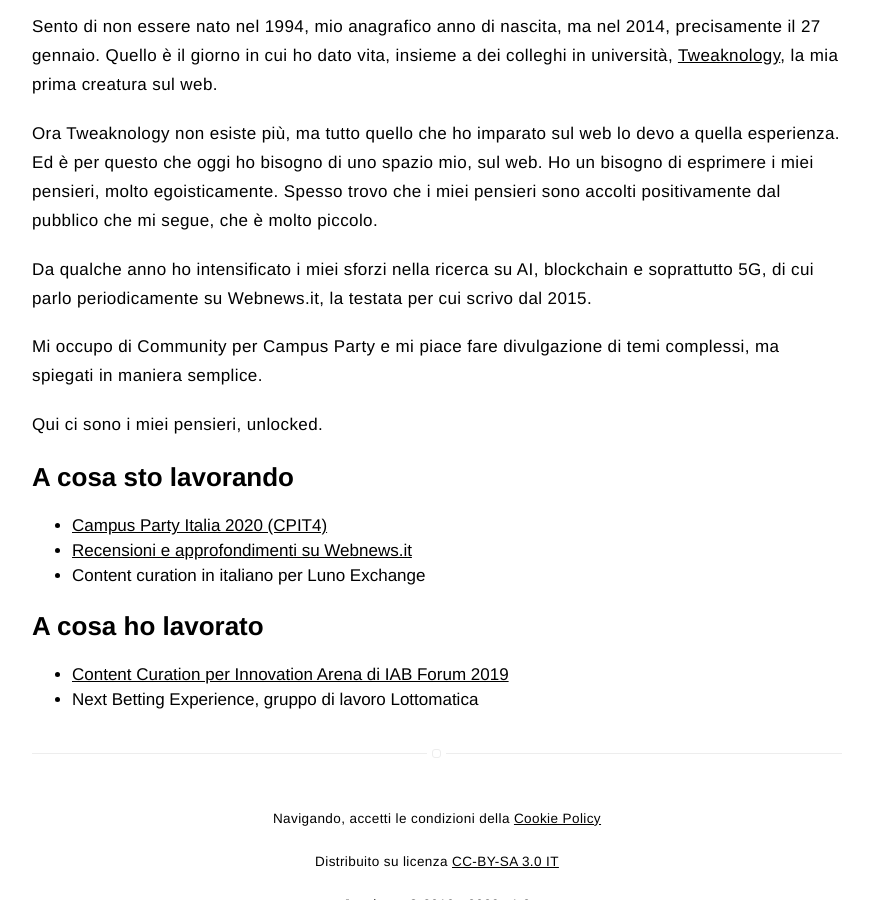
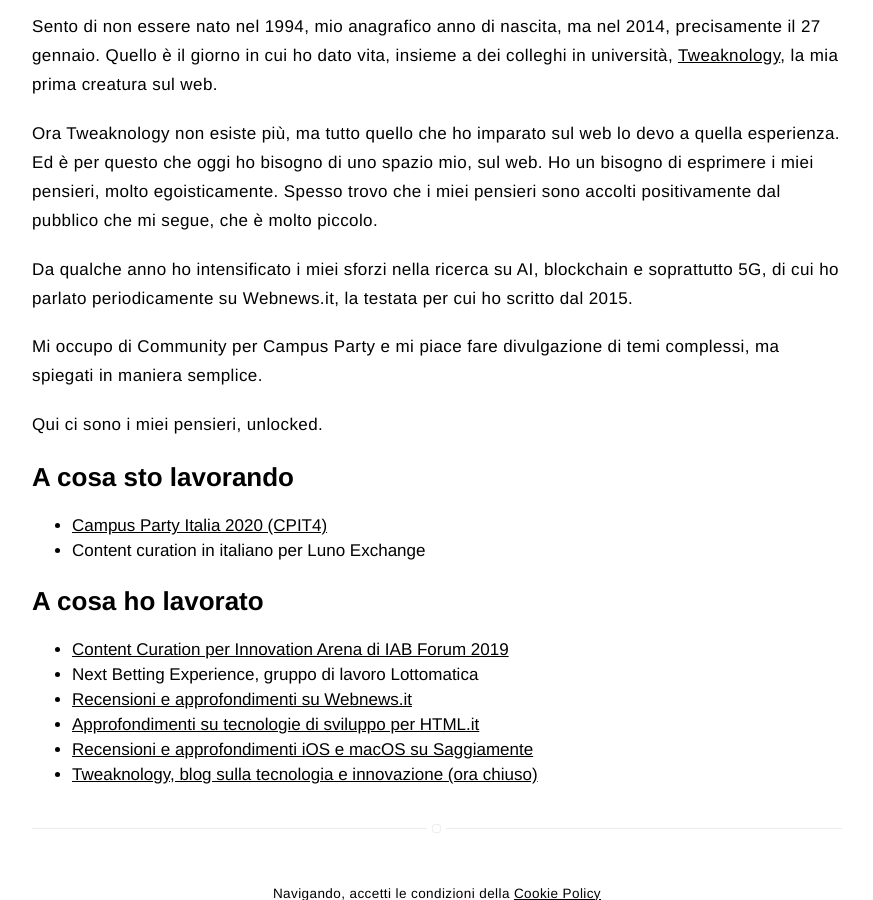
Before and after one commit to iJaack/Jaack, a Jekyll site: the page built from about.md, in a window 1280 px wide and 900 px high, scrolled down 837 px. Shown: the whole window, without its empty margins (203-1076 px from the left). Built offline with Jekyll 4.4.1, drawn with Linux system fonts in a browser that asks for light colours; comment, search, counter and statistics services are not loaded.

Commit message:
Pubblicazione post ‘Configurare pinning dati IPFS’
Aggiunte 5 foto e aggiornata posizione delle guide da Progetti a Blog
Aggiornata pagina ‘Io’ con lavori vecchi

```diff
--- a/_drafts/2020-01-10-distribuire-sito-web-ipfs.markdown
+++ b/_drafts/2020-01-10-distribuire-sito-web-ipfs.markdown
@@ -6,7 +6,7 @@
 headerImage: true
 tag:
 - blockchain
-category: projects
+category: blog
 author: jaack
 description: Funziona con i siti statici ed è quasi tutto user-friendly
 published: true
--- a/_posts/2020-01-10-installare-nodo-ipfs.markdown
+++ b/_posts/2020-01-10-installare-nodo-ipfs.markdown
@@ -6,11 +6,12 @@
 headerImage: true
 tag:
 - blockchain
-category: projects
+category: blog
 author: jaack
 description: Join the decentralization!
 published: true
 ---
+<pre>Nota: questa piccola guida fa parte di una serie di guide per conoscere e sviluppare su IPFS. <a href="{{base}}/distribuire-sito-web-ipfs">Clicca qui</a> per andare alla pagina principale della guida.</pre>
 
 Per installare un nodo IPFS, le istruzioni sono molto semplici.
 
--- a/about.md
+++ b/about.md
@@ -14,14 +14,13 @@
 
 <p>Ora Tweaknology non esiste più, ma tutto quello che ho imparato sul web lo devo a quella esperienza. Ed è per questo che oggi ho bisogno di uno spazio mio, sul web. Ho un bisogno di esprimere i miei pensieri, molto egoisticamente. Spesso trovo che i miei pensieri sono accolti positivamente dal pubblico che mi segue, che è molto piccolo.</p>
 
-<p>Da qualche anno ho intensificato i miei sforzi nella ricerca su AI, blockchain e soprattutto 5G, di cui parlo periodicamente su Webnews.it, la testata per cui scrivo dal 2015.</p> Mi occupo di Community per Campus Party e mi piace fare divulgazione di temi complessi, ma spiegati in maniera semplice.
+<p>Da qualche anno ho intensificato i miei sforzi nella ricerca su AI, blockchain e soprattutto 5G, di cui ho parlato periodicamente su Webnews.it, la testata per cui ho scritto dal 2015.</p> Mi occupo di Community per Campus Party e mi piace fare divulgazione di temi complessi, ma spiegati in maniera semplice.
 
 <p>Qui ci sono i miei pensieri, unlocked.</p>
 
 <h2>A cosa sto lavorando</h2>
 <ul>
   <li><a href="https://italia.campus-party.org/community/">Campus Party Italia 2020 (CPIT4)</a></li>
-  <li><a href="https://www.webnews.it/author/g-barbieri/">Recensioni e approfondimenti su Webnews.it</a></li>
   <li>Content curation in italiano per Luno Exchange</li>
 </ul>
 
@@ -29,4 +28,8 @@
 <ul>
   <li><a href="https://www.iab.it/eventi/iab-forum/iab-forum-2019/">Content Curation per Innovation Arena di IAB Forum 2019</a></li>
   <li>Next Betting Experience, gruppo di lavoro Lottomatica</li>
+    <li><a href="https://www.webnews.it/author/g-barbieri/">Recensioni e approfondimenti su Webnews.it</a></li>
+    <li><a href="https://www.html.it/author/giacomo-barbieri/">Approfondimenti su tecnologie di sviluppo per HTML.it</a></li>
+    <li><a href="https://www.saggiamente.com/author/giacomo-barbieri/"> Recensioni e approfondimenti iOS e macOS su Saggiamente</a></li>
+    <li><a href="https://tweaknology.org">Tweaknology, blog sulla tecnologia e innovazione (ora chiuso)</a></li>
 <ul>
--- a/index.html
+++ b/index.html
@@ -1,5 +1,5 @@
 ---
 layout: page
 title: Home
-description: Giacomo Barbieri: tech blogger, community manager
+description: Tech blogger, Community manager
 ---
--- a/projects.html
+++ b/projects.html
@@ -1,7 +1,7 @@
 ---
 layout: page
 title: Progetti
-description: Progetti di Giacomo Barbieri: IAB Forum, blockchain e altri
+description: IAB Forum, blockchain, IPFS, pianificazione finanziaria e altro
 ---
 <p>Nel corso del tempo, mi ritrovo a studiare approfonditamente alcune
  tematiche ma a non produrre della documentazione adatta che sia utile a me
```
Also changed, not shown: _drafts/2020-01-25-configurare-pinning-pinata-ipfs.markdown (deleted, +0 -26 lines), _posts/2020-01-25-configurare-pinning-pinata-ipfs.markdown (added, +45 -0 lines), newsletter.md (+1 -1 lines), assets/images/projects/IPFS/pinata-account-ipfs.png (added), assets/images/projects/IPFS/pinata-getting-started-ipfs.png (added), assets/images/projects/IPFS/pinata-pinning-ipfs.png (added), assets/images/projects/IPFS/pinata-upload-ipfs.png (added), assets/images/projects/IPFS/pinning-ipfs.png (added).
